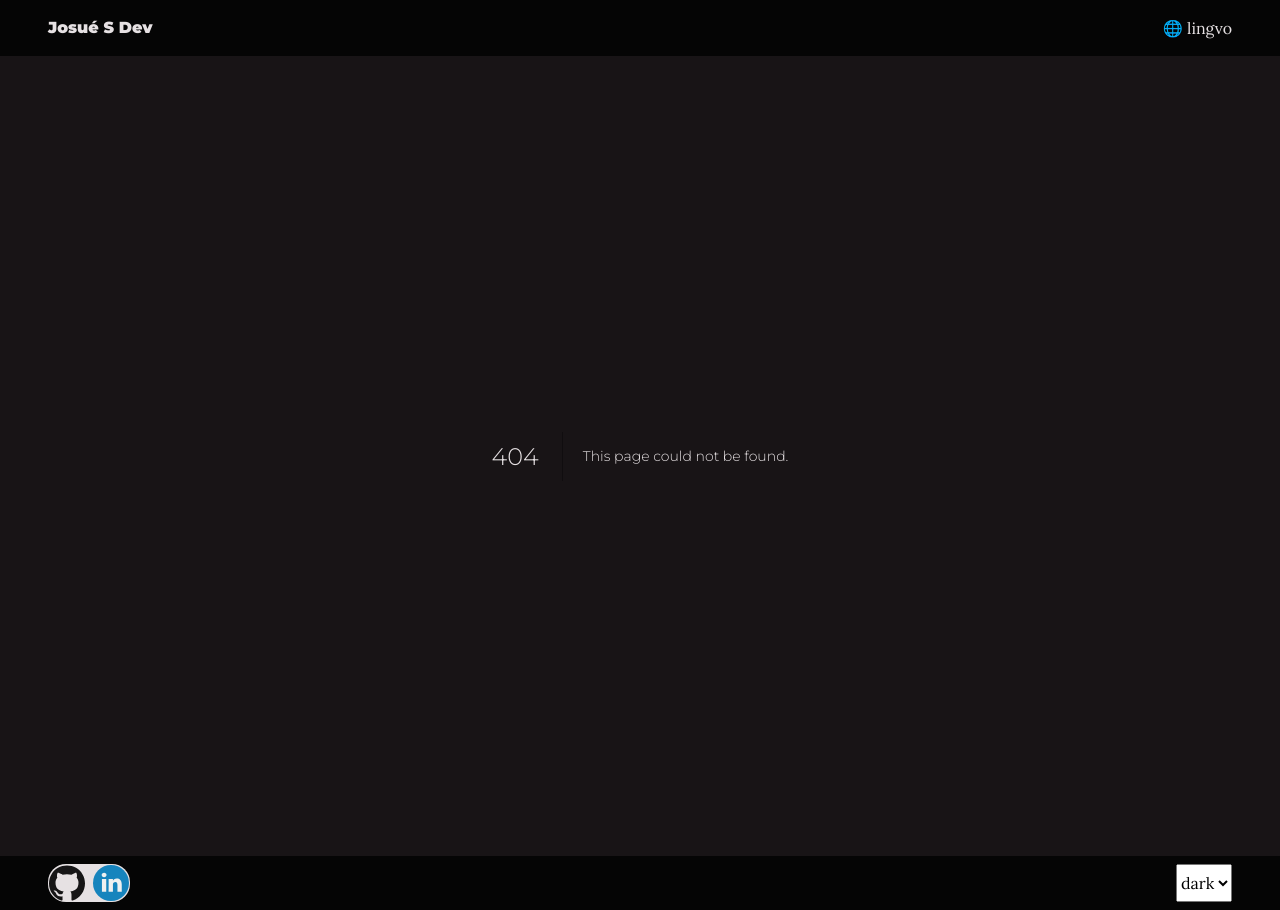
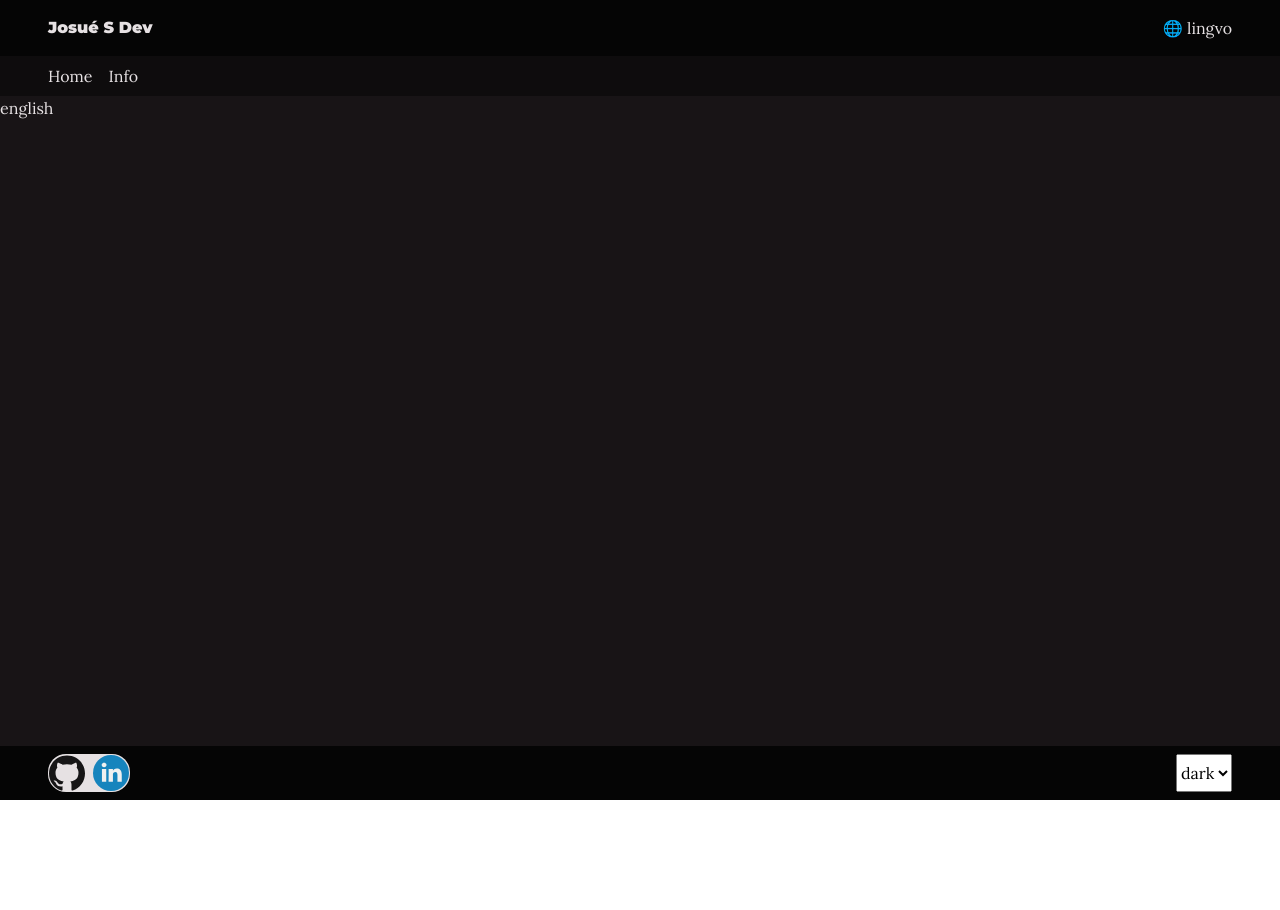
Before and after one commit to JosueSdev/my-webpage, a Next.js app: page /en/info in a window 1280 px wide. Before the commit this address had no page. After the commit the page ends 800 px from the top, so only its background shows below. Built offline with nearby package versions, Linux system fonts and the light colour scheme.

Commit message:
add navigation bar

```diff
--- a/components/layout/index.tsx
+++ b/components/layout/index.tsx
@@ -2,23 +2,32 @@
 // Copyright © 2021 Josué Ulises Sandoval Jiménez
 
 import React from "react";
+import { ILanguage } from '../../domain/model/language';
 
 import Theme from '../theme';
 
 import Footer from './footer';
 import Header from './header';
+import Navigation from './navigation';
 import styles from './styles.module.css'
 
 export interface Props {
     children: React.ReactNode,
+    language: ILanguage,
 }
 
-export default function Layout({children}: Props) {
+export default function Layout({
+    children,
+    language,
+}: Props) {
     return (
         <Theme>
         {(theme, setTheme) => (
             <div className={styles.layout}>
                 <Header />
+                <Navigation
+                    language={language}
+                />
                 <div className={styles.body}>
                     {children}
                 </div>
--- /dev/null
+++ b/components/layout/navigation/index.tsx
@@ -0,0 +1,52 @@
+import React from 'react'
+import Link from 'next/link'
+
+import { ILanguage } from '../../../domain/model/language'
+
+import languages from '../../../usecase/languages'
+
+import navData from '../../../resources/general/navigationLinks.json'
+
+import styles from './styles.module.css'
+
+export interface Props {
+    language: ILanguage,
+}
+
+interface INavLink {
+    url: string,
+    tag: string,
+}
+
+export default function Navigation({
+    language,
+}: Props) {
+    let data: Array<INavLink>
+    if (language.id === languages.spanish.id) {
+        data = navData.es
+    } else if (language.id === languages.english.id) {
+        data = navData.en
+    } else {
+        data = []
+    }
+
+    return (
+        <nav
+            className={styles.box}
+        >
+            <ul
+                className={styles.list}
+            >
+            {data.map(link => (
+                <li
+                    key={link.url}
+                >
+                    <Link href={link.url}>
+                        <a>{link.tag}</a>
+                    </Link>
+                </li>
+            ))}
+            </ul>
+        </nav>
+    )
+}
--- /dev/null
+++ b/components/layout/navigation/styles.module.css
@@ -0,0 +1,27 @@
+.box {
+    padding: .5em 1em;
+
+    background-color: var(--theme-color-navigationBgColor);
+}
+@media screen and (min-width: 576px) {
+    .box {
+        padding: .5em 2em;
+    }
+}
+@media screen and (min-width: 576px) {
+    .box {
+        padding: .5em 3em;
+    }
+}
+
+.list {
+    display: grid;
+    grid-auto-flow: column;
+    justify-content: start;
+    column-gap: 1em;
+
+    padding: 0;
+    margin: 0;
+
+    list-style: none;
+}
--- a/components/layout/styles.module.css
+++ b/components/layout/styles.module.css
@@ -4,7 +4,7 @@
 .layout {
     display: grid;
 
-    grid-template-rows: auto 1fr auto;
+    grid-template-rows: auto auto 1fr auto;
 
     min-height: 100vh;
 
--- a/components/views/home/index.tsx
+++ b/components/views/home/index.tsx
@@ -13,10 +13,12 @@ import DevCard from '../../modules/devcard'
 
 import staticStrings from './strings'
 import styles from './styles.module.css'
+import Layout from '../../layout'
 
 export default function Home({language}: {language: ILanguage}) {
   const safeStrings = staticStrings[language.id] || {}
   return (
+    <Layout language={language}>
       <div className={styles.box}>
         <Head>
           <title>{safeStrings.title}</title>
@@ -31,5 +33,6 @@ export default function Home({language}: {language: ILanguage}) {
           pokemon={pokemon}
         />
       </div>
+    </Layout>
   )
 }
--- /dev/null
+++ b/components/views/info/index.tsx
@@ -0,0 +1,17 @@
+import { ILanguage } from '../../../domain/model/language'
+
+import Layout from '../../layout'
+
+export interface Props {
+    language: ILanguage,
+}
+
+export default function Info({language}: Props) {
+    return (
+        <Layout
+            language={language}
+        >
+            {language.value}
+        </Layout>
+    )
+}
--- a/components/views/localeSelection/index.tsx
+++ b/components/views/localeSelection/index.tsx
@@ -7,9 +7,12 @@ import Head from 'next/head'
 import languages from '../../../usecase/languages'
 
 import styles from './styles.module.css'
+import Theme from '../../theme'
 
 export default function LocaleSelection() {
     return (
+        <Theme>
+        { (theme, setTheme) => (
             <div className={styles.box}>
                 <Head>
                     <title>Josue S Dev</title>
@@ -25,5 +28,7 @@ export default function LocaleSelection() {
                     ))}
                 </ul>
             </div>
+        )}
+        </Theme>
     )
 }
--- a/components/views/localeSelection/styles.module.css
+++ b/components/views/localeSelection/styles.module.css
@@ -5,12 +5,15 @@
     display: flex;
     flex-direction: column;
     align-items: center;
-    justify-content: center;
 
-    padding: 0 1rem;
+    padding: 3em 1em 0;
+    height: 100vh;
 
     font-size: 1.5em;
     text-transform: uppercase;
+
+    color: var(--theme-color-color);
+    background-color: var(--theme-color-background);
 }
 
 .header {
--- /dev/null
+++ b/pages/[lang]/info.tsx
@@ -0,0 +1,35 @@
+// SPDX-License-Identifier: AGPL-3.0-or-later
+// Copyright © 2021 Josué Ulises Sandoval Jiménez
+
+import { GetStaticProps, GetStaticPaths } from 'next'
+import Info from '../../components/views/info';
+
+import { ILanguage } from "../../domain/model/language";
+import { getStaticLangs, getLanguageById } from "../../usecase/languages"
+
+interface Props {
+    language: ILanguage,
+}
+
+export default function InfoPage({language}: Props) {
+    return <Info language={language} />
+}
+
+export const getStaticPaths: GetStaticPaths = async () => {
+    const paths = getStaticLangs()
+
+    return {
+        paths,
+        fallback: false,
+    }
+}
+
+export const getStaticProps: GetStaticProps = async ({ params }) => {
+    const language = params ? getLanguageById(params.lang as string) : undefined
+
+    return {
+        props: {
+            language,
+        }
+    }
+}
--- a/pages/_app.tsx
+++ b/pages/_app.tsx
@@ -6,13 +6,7 @@ import type { AppProps } from 'next/app'
 import '../styles/globals.css'
 import '../styles/normalize.css'
 
-import Layout from '../components/layout'
-
 function MyApp({ Component, pageProps }: AppProps) {
-  return (
-    <Layout>
-      <Component {...pageProps} />
-    </Layout>
-  )
+  return <Component {...pageProps} />
 }
 export default MyApp
--- /dev/null
+++ b/resources/general/navigationLinks.json
@@ -0,0 +1,22 @@
+{
+    "es": [
+        {
+            "url": "/es",
+            "tag": "Inicio"
+        },
+        {
+            "url": "/es/info",
+            "tag": "Info"
+        }
+    ],
+    "en": [
+        {
+            "url": "/en",
+            "tag": "Home"
+        },
+        {
+            "url": "/en/info",
+            "tag": "Info"
+        }
+    ]
+}
--- a/styles/theme/dark.module.css
+++ b/styles/theme/dark.module.css
@@ -14,6 +14,8 @@
     --theme-color-headerColor: rgb(230, 225, 227);
     --theme-color-headerBgColor: rgb(5, 5, 5);
 
+    --theme-color-navigationBgColor: rgba(5, 5, 5, 0.5);
+
     --theme-color-footerColor: rgb(5, 5, 5);
     --theme-color-footerContrastColor: rgb(230, 225, 227);
     --theme-color-footerBgColor: rgb(5, 5, 5);
```
Lines whose indentation alone changed are shown as unchanged.
